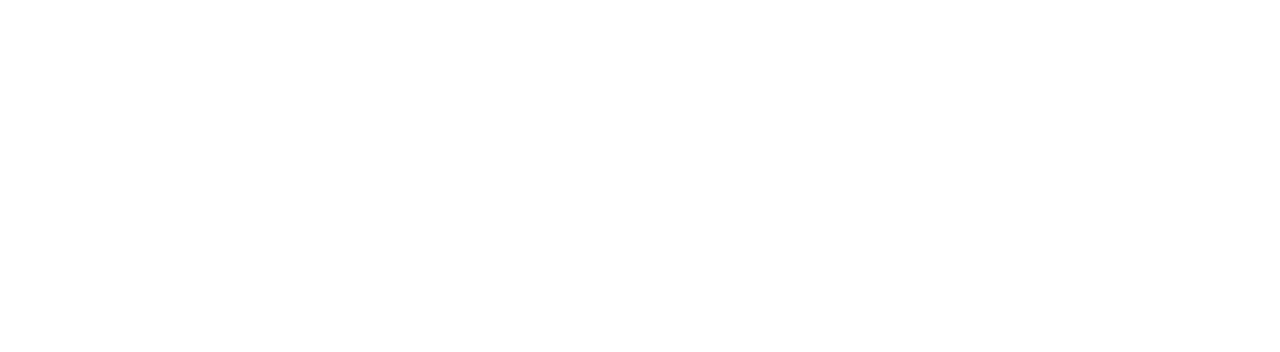
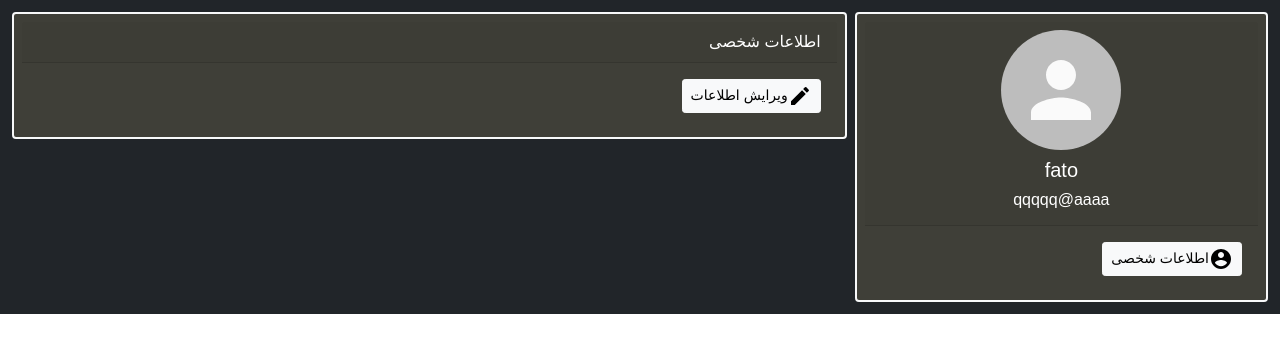
Before and after one commit to MelikaNobakhtian/luna-software-engineering, a React (Create React App) app in the folder Webfront/: page /userProfile in a window 1280 px wide. Shown: the top 352 px of the page. Built offline with nearby package versions, Linux system fonts and the light colour scheme.

Commit message:
add avatar user profile page

```diff
--- a/Webfront/src/App.js
+++ b/Webfront/src/App.js
@@ -8,6 +8,7 @@ import { BrowserRouter as Router, Switch, Route, Link, Redirect } from "react-ro
 import '../node_modules/bootstrap/dist/css/bootstrap.min.css';
 import login from './components/login/login';
 import signUp from './components/login/signUp';
+import UserProfile from './components/userProfile/userProfile'
 
 
 
@@ -29,9 +30,11 @@ function App() {
     <Router>
        <div className="text-right" style={{direction:"rtl"}}>
           <Switch>
+            <Route exact path='/' component={Navbar} />
             <Route path='/signup' component={signUp} />
             <Route path='/login' component={login} />
-            <Route exact path='/' component={Navbar} />
+            <Route path='/userProfile' component={UserProfile} />
+
 
           </Switch>
           </div>
--- a/Webfront/src/components/userProfile/userProfile.js
+++ b/Webfront/src/components/userProfile/userProfile.js
@@ -1,16 +1,66 @@
 import React, { useState } from "react";
+import {Redirect,withRouter} from "react-router-dom";
 import axios from 'axios';
 import Cookies from 'js-cookie';
 import {API_BASE_URL} from '../apiConstant/apiConstant';
+import { Avatar } from "@material-ui/core";
+import EditIcon from '@material-ui/icons/Edit';
+import AccountCircleIcon from '@material-ui/icons/AccountCircle';
 
-function App() {
+function UserProfile(props) {
+  const [user , setUser] = useState({
+      token : "",
+      userName : "fato",
+      userFirstName : "fateme",
+      userLastName : "omidi",
+      email : "qqqqq@aaaa",
+      picture : "",
+      oldPass :"",
+      newPass:"",
+      newPass2 : ""
+   })
 
 
 
   return(
+    <div className="main-content bg-dark">
+      <div className="container-fluid p-2">
+        <div className="d-flex flex-wrap">
+         <div className="col-12 col-md-4 ">
+          <div className="card border-light border-2 text-white p-2 m-1" style={{backgroundColor:'rgba(70, 70, 60, 0.8)'}}>
+            <div class="card-header d-flex justify-content-center">
+              <div className="text-center">
+                <Avatar src={user.picture} alt="" className="" style={{width:120, height:120}}/>
+                <h5 className="username mt-2">{user.userName}</h5>
+                <h6 className="email">{user.email}</h6>
+              </div>
+            </div>
+            <div class="card-body">
+              <div className='btn btn-light btn-sm'>
+                <AccountCircleIcon/>
+                اطلاعات شخصی
+              </div>
+            </div>
+          </div>
+         </div>
+         <div className="col-12 col-md-8 ">
+          <div className="card border-light border-2 text-white p-2 m-1" style={{backgroundColor:'rgba(70, 70, 60, 0.8)'}}>
+            <div class="card-header d-flex">
+            اطلاعات شخصی
+            </div>
+            <div class="card-body">
 
+              <div className='btn btn-light btn-sm'>
+                <EditIcon></EditIcon>
+                ویرایش اطلاعات
+              </div>
+            </div>
+          </div>
+         </div>
+        </div>
+      </div>
+    </div>
 
-
-  );
+  )
 }
-export default withRouter(SignUp);
+export default withRouter(UserProfile);
```
